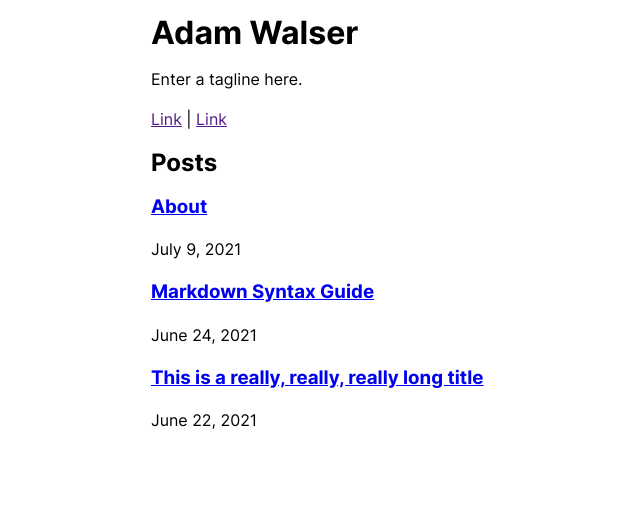
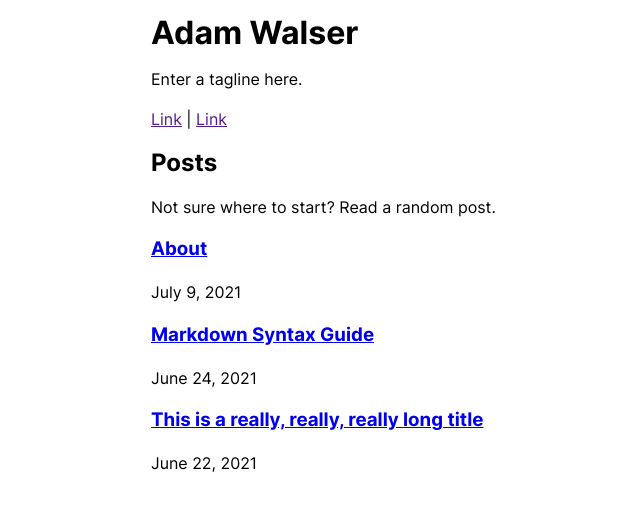
Before and after one commit to ajpwalser/ajpwalser.github.io, a Jekyll site: the page built from index.html, in a window 1280 px wide. Shown: the top 511 px of the page, without its empty margins (169-809 px from the left). Built offline with Jekyll 4.4.1, drawn with Linux system fonts in a browser that asks for light colours.

Commit message:
Update index.html

```diff
--- a/index.html
+++ b/index.html
@@ -4,6 +4,7 @@ title: Adam Walser
 description:
 ---
 <h2>Posts</h2>
+<p>Not sure where to start? Read a </a href="/random">random post</a>.</P>
 <div class="post-list">
   {% for post in site.posts %}
     <article role="article">
```
